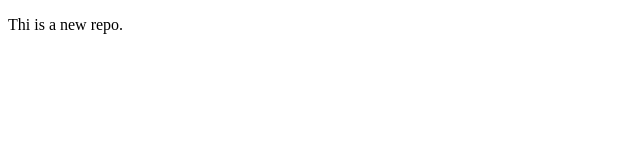
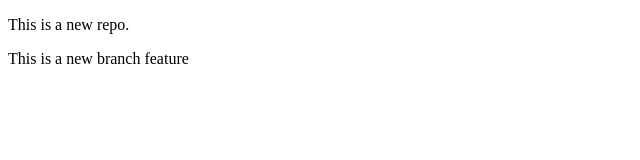
Before and after one commit to tumusrikanth999/local_repo, a plain HTML site: page Index.html in a window 1280 px wide. Shown: the whole page, without its empty margins (0-640 px from the left). Drawn offline with Linux system fonts and the light colour scheme.

Commit message:
fifth_commit

```diff
--- a/Index.html
+++ b/Index.html
@@ -6,6 +6,7 @@
     <title>Document</title>
 </head>
 <body>
-    <p>Thi is a new repo.</p>
+    <p>This is a new repo.</p>
+    <p>This is a new branch feature</p>
 </body>
 </html>
```
